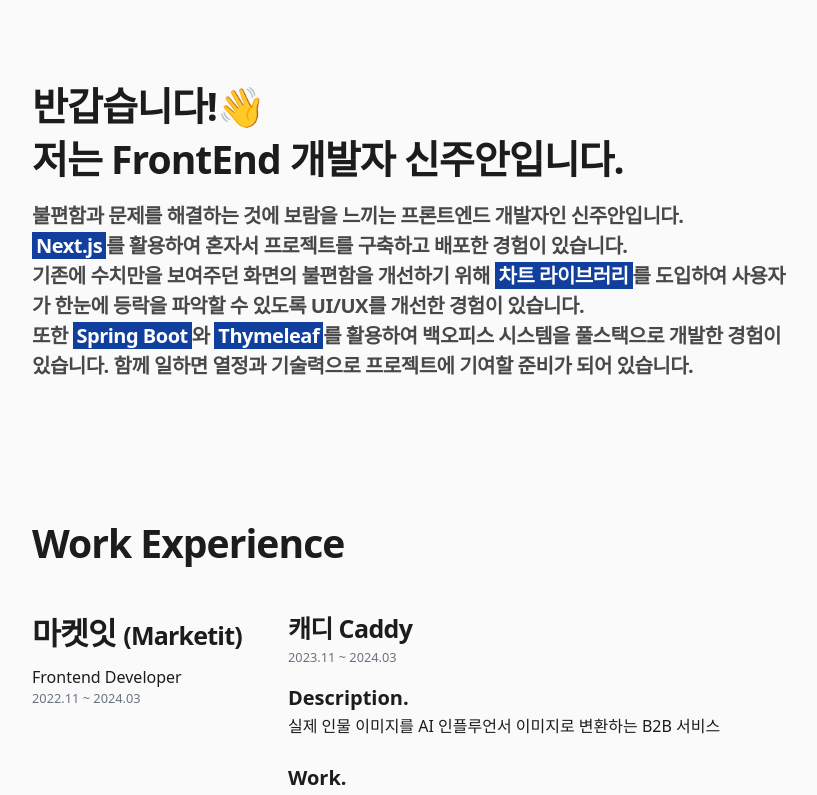
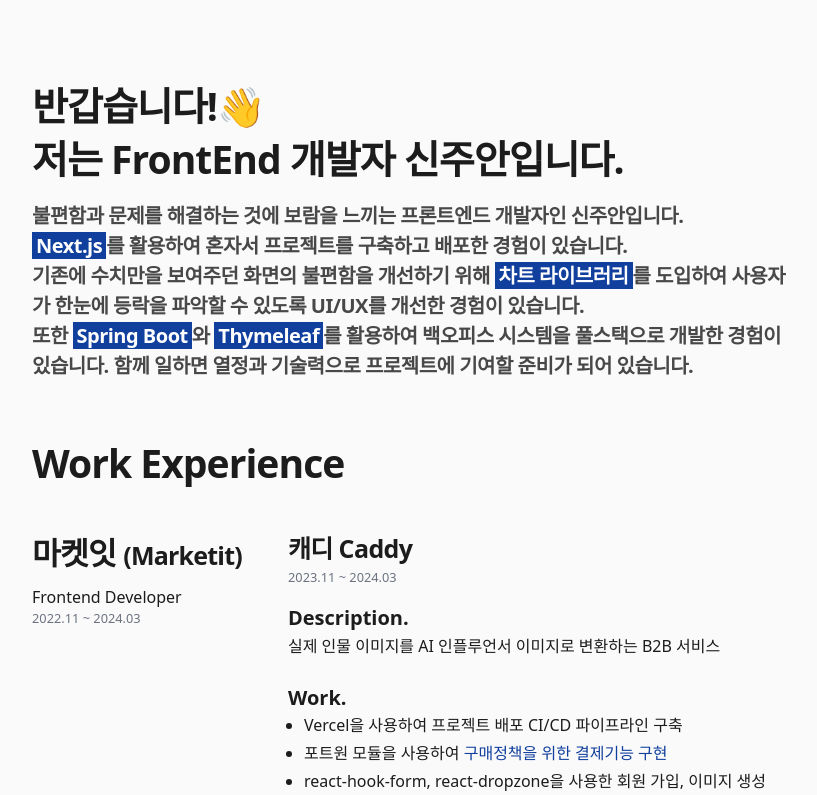
Before and after one commit to shinju4n/tech-blog, a Next.js app: page /resume in a window 1280 px wide. Shown: the top 795 px of the page, without its empty margins (224-1041 px from the left). Built offline with nearby package versions, Linux system fonts and the light colour scheme.

Commit message:
refactor : 이력서 여백 수정

```diff
--- a/app/(resume)/resume/page.tsx
+++ b/app/(resume)/resume/page.tsx
@@ -22,7 +22,7 @@ interface ResumeProps {
 const Resume: NextPage<ResumeProps> = ({ searchParams }) => {
   return (
     <>
-      <div className="py-20 relative">
+      <div className="pt-20 relative">
         <Link href={'/posts'} className={cn('absolute right-0', searchParams.type === 'blog' ? 'block' : 'hidden')}>
           <GoBackIcon />
         </Link>
```
